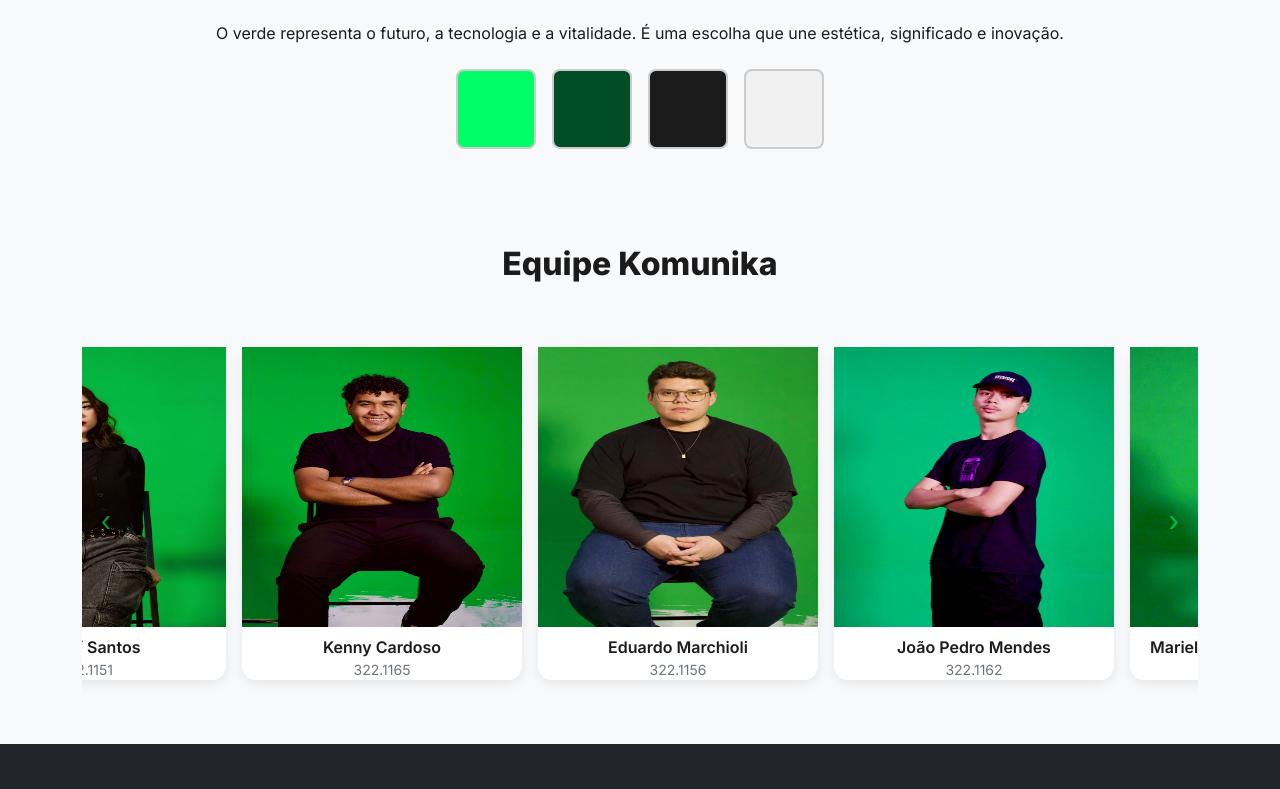
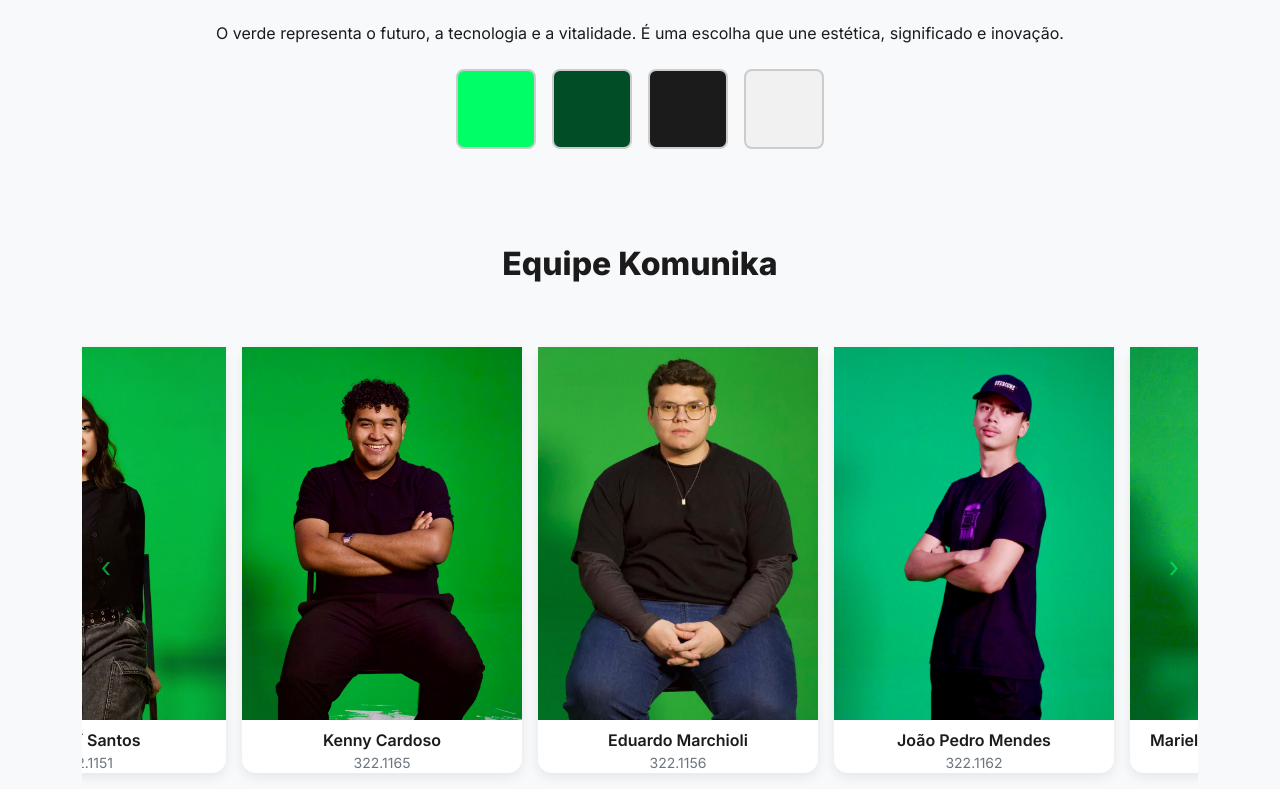
Before and after one commit to J-Pantaroto/komunika-meia, a plain HTML site: page komunika.html in a window 1280 px wide. Shown: the part 2008-2797 px from the top of the page. Drawn offline with nearby package versions, Linux system fonts and the light colour scheme.

Commit message:
Ajuste cards equipe komunika e remocao do botao desnecessario

```diff
--- a/assets/css/style-komunika.css
+++ b/assets/css/style-komunika.css
@@ -127,3 +127,16 @@ body {
   opacity: 1;
   transform: scale(1.1);
 }
+
+.ratio-3x4 { --bs-aspect-ratio: 133.333333%; }
+
+
+.team-card .ratio img {
+  position: absolute;
+  inset: 0;
+  width: 100%;
+  height: 100%;
+  object-fit: cover;
+  object-position: center 20%;
+  display: block;
+}
--- a/komunika.html
+++ b/komunika.html
@@ -41,7 +41,6 @@
 			<div class="container position-relative">
 				<h1 class="display-4 fw-bold">Komunika</h1>
 				<p class="lead">Conexões e Resultados</p>
-				<a href="#sobre" class="btn btn-light mt-3">Conheça mais</a>
 			</div>
 		</header>
 
@@ -114,37 +113,37 @@
 
 					<div class="team-slider d-flex overflow-auto gap-3 px-5">
 						<div class="team-card flex-shrink-0 text-center">
-							<div class="ratio ratio-1x1 bg-komunika text-white d-flex align-items-center justify-content-center"><img src="assets/img/lucas.jpg"></div>
+							<div class="ratio ratio-3x4 bg-komunika text-white d-flex align-items-center justify-content-center"><img src="assets/img/lucas.jpg"></div>
 							<div class="mt-2 fw-semibold">Lucas Menezes</div>
 							<div class="small text-secondary">322.847</div>
 						</div>
 						<div class="team-card flex-shrink-0 text-center">
-							<div class="ratio ratio-1x1 bg-komunika text-white d-flex align-items-center justify-content-center"><img src="assets/img/silveni.jpg"></div>
+							<div class="ratio ratio-3x4 bg-komunika text-white d-flex align-items-center justify-content-center"><img src="assets/img/silveni.jpg"></div>
 							<div class="mt-2 fw-semibold">Silvení Santos</div>
 							<div class="small text-secondary">322.1151</div>
 						</div>
 						<div class="team-card flex-shrink-0 text-center">
-							<div class="ratio ratio-1x1 bg-komunika text-white d-flex align-items-center justify-content-center"><img src="assets/img/kenny.jpg"></div>
+							<div class="ratio ratio-3x4 bg-komunika text-white d-flex align-items-center justify-content-center"><img src="assets/img/kenny.jpg"></div>
 							<div class="mt-2 fw-semibold">Kenny Cardoso</div>
 							<div class="small text-secondary">322.1165</div>
 						</div>
 						<div class="team-card flex-shrink-0 text-center">
-							<div class="ratio ratio-1x1 bg-komunika text-white d-flex align-items-center justify-content-center"><img src="assets/img/eduardo.jpg"></div>
+							<div class="ratio ratio-3x4 bg-komunika text-white d-flex align-items-center justify-content-center"><img src="assets/img/eduardo.jpg"></div>
 							<div class="mt-2 fw-semibold">Eduardo Marchioli</div>
 							<div class="small text-secondary">322.1156</div>
 						</div>
 						<div class="team-card flex-shrink-0 text-center">
-							<div class="ratio ratio-1x1 bg-komunika text-white d-flex align-items-center justify-content-center"><img src="assets/img/joaop.jpg"></div>
+							<div class="ratio ratio-3x4 bg-komunika text-white d-flex align-items-center justify-content-center"><img src="assets/img/joaop.jpg"></div>
 							<div class="mt-2 fw-semibold">João Pedro Mendes</div>
 							<div class="small text-secondary">322.1162</div>
 						</div>
 						<div class="team-card flex-shrink-0 text-center">
-							<div class="ratio ratio-1x1 bg-komunika text-white d-flex align-items-center justify-content-center"><img src="assets/img/marielly.jpg"></div>
+							<div class="ratio ratio-3x4 bg-komunika text-white d-flex align-items-center justify-content-center"><img src="assets/img/marielly.jpg"></div>
 							<div class="mt-2 fw-semibold">Marielly Echague Peres Pereira</div>
 							<div class="small text-secondary">322.1146</div>
 						</div>
 						<div class="team-card flex-shrink-0 text-center">
-							<div class="ratio ratio-1x1 bg-komunika text-white d-flex align-items-center justify-content-center"><img src="assets/img/joao.jpg"></div>
+							<div class="ratio ratio-3x4 bg-komunika text-white d-flex align-items-center justify-content-center"><img src="assets/img/joao.jpg"></div>
 							<div class="mt-2 fw-semibold">João Santana</div>
 							<div class="small text-secondary">033.1185</div>
 						</div>
```
